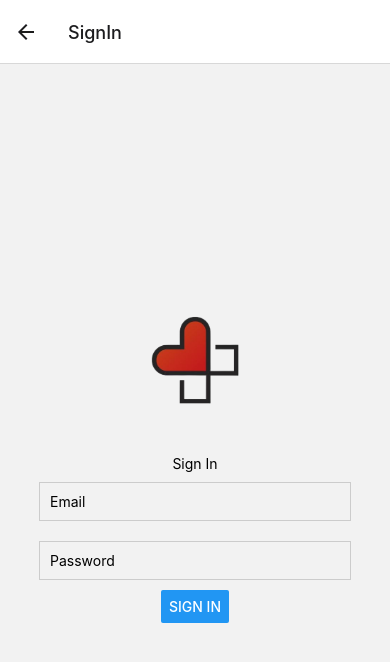
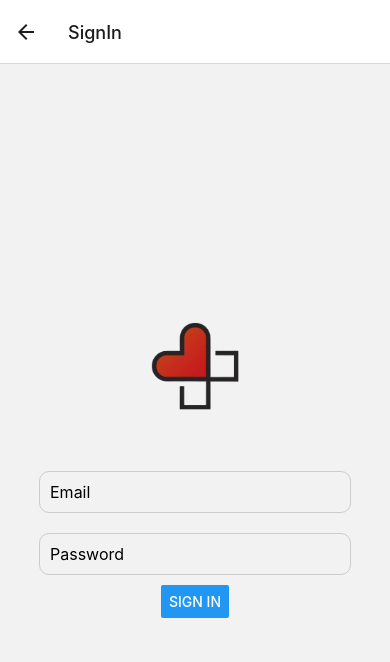
Before and after one commit to HamzaHarrass/PharmGarde, a React Native app: screen /SignIn in a window 390 px wide. Shown: the top 662 px of the page. Built offline with nearby package versions, Linux system fonts and the light colour scheme.

Commit message:
ajouter la validation des input sur screen SingIN

```diff
--- a/screen/SignInScreen.js
+++ b/screen/SignInScreen.js
@@ -1,60 +1,74 @@
 import React, { useState } from 'react';
 import { View, Text, TextInput, Button, Image, StyleSheet, Alert } from 'react-native';
+import { Formik } from 'formik';
 import { getAuth, signInWithEmailAndPassword } from "firebase/auth";
 import AsyncStorage from '@react-native-async-storage/async-storage';
 import Logo from '../assets/991ce665cc7d0ee9b05e6881e5dab431.png';
 import Pharmacy from "./PharmacyScreen";
 
 export default function SignInScreen({ navigation }) {
-  const [email, setEmail] = useState('');
-  const [password, setPassword] = useState('');
-
   const auth = getAuth();
 
-  const handleSignIn = () => {
-    signInWithEmailAndPassword(auth, email, password)
-      .then(async (userCredential) => {
+  const handleSignIn = async (values) => {
+    try {
+      const userCredential = await signInWithEmailAndPassword(auth, values.email, values.password);
       const user = userCredential.user;
-        console.log("User signed in:", user.email);
-        try {
       await AsyncStorage.setItem('userToken', user.accessToken);
-          console.log('Token saved successfully!');
+      console.log('User signed in:', user.email);
       navigation.navigate('Pharmacy');
     } catch (error) {
-          console.log('Error saving token:', error);
-        }
-      })
-      .catch((error) => {
-        const errorCode = error.code;
-        const errorMessage = error.message;
-        console.error("Sign in error:", errorCode, errorMessage);
+      console.error('Sign in error:', error.code, error.message);
       Alert.alert(
         "Error",
-          errorMessage,
+        error.message,
         [{ text: "OK", onPress: () => console.log("OK Pressed") }]
       );
-      });
+    }
   };
 
   return (
     <View style={styles.container}>
       <Image source={Logo} style={styles.logo} />
 
-      <Text>Sign In</Text>
+      <Formik
+        initialValues={{ email: '', password: '' }}
+        onSubmit={values => handleSignIn(values)}
+        validate={values => {
+          const errors = {};
+          if (!values.email) {
+            errors.email = 'Required';
+          } else if (!/^[A-Z0-9._%+-]+@[A-Z0-9.-]+\.[A-Z]{2,}$/i.test(values.email)) {
+            errors.email = 'Invalid email address';
+          }
+          if (!values.password) {
+            errors.password = 'Required';
+          }
+          return errors;
+        }}
+      >
+        {({ handleChange, handleBlur, handleSubmit, values, errors }) => (
+          <>
             <TextInput
               style={styles.input}
               placeholder="Email"
-        value={email}
-        onChangeText={text => setEmail(text)}
+              onChangeText={handleChange('email')}
+              onBlur={handleBlur('email')}
+              value={values.email}
             />
+            {errors.email && <Text style={styles.errorText}>{errors.email}</Text>}
             <TextInput
               style={styles.input}
               placeholder="Password"
               secureTextEntry={true}
-        value={password}
-        onChangeText={text => setPassword(text)}
+              onChangeText={handleChange('password')}
+              onBlur={handleBlur('password')}
+              value={values.password}
             />
-      <Button title="Sign In" onPress={handleSignIn} />
+            {errors.password && <Text style={styles.errorText}>{errors.password}</Text>}
+            <Button title="Sign In" onPress={handleSubmit} />
+          </>
+        )}
+      </Formik>
     </View>
   );
 }
@@ -71,6 +85,13 @@ const styles = StyleSheet.create({
     borderColor: '#ccc',
     padding: 10,
     marginVertical: 10,
+    borderRadius: 10,
+    fontSize: 16,
+  },
+  errorText: {
+    color: 'red',
+    fontSize: 12,
+    marginBottom: 5,
   },
   logo: {
     width: 150,
```
Lines whose indentation alone changed are shown as unchanged.
